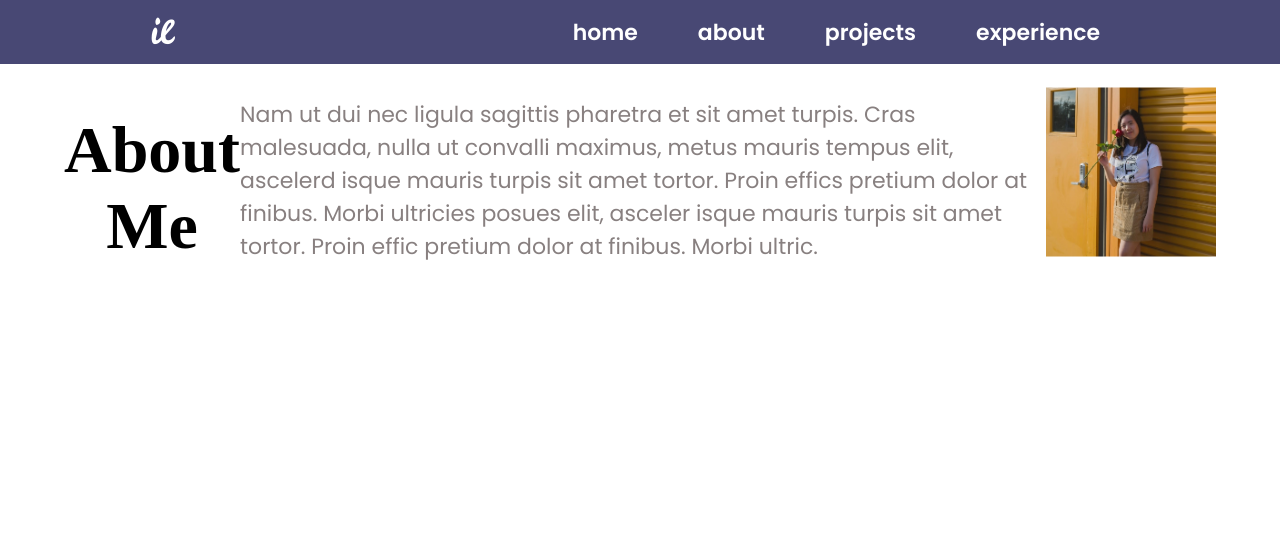
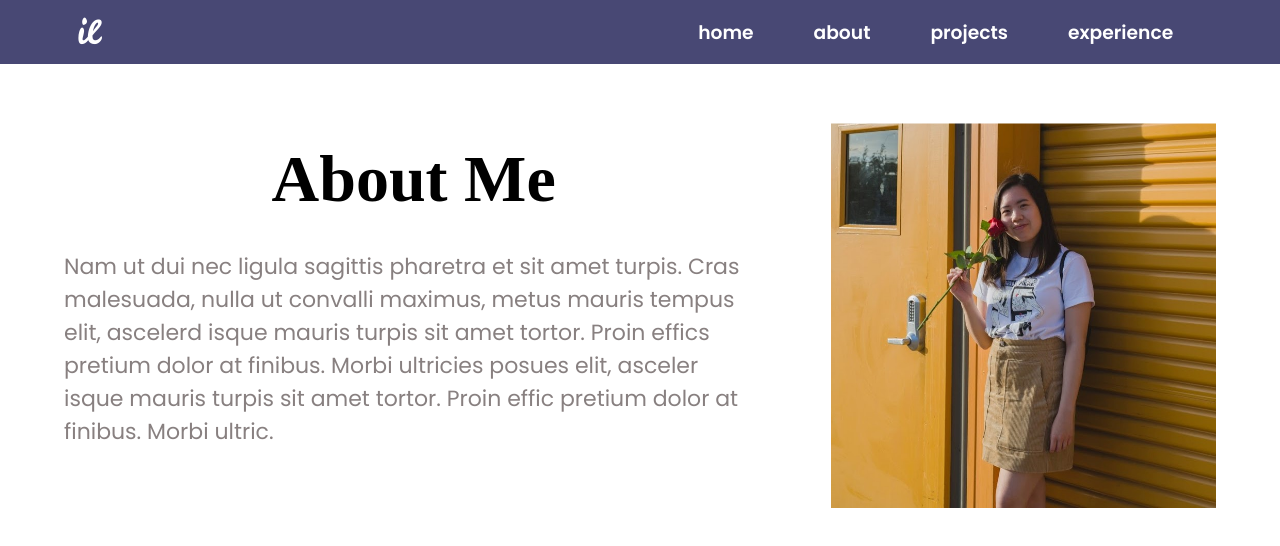
Before and after one commit to ivyla/portfoliov1, a React (Create React App) app: page /about in a window 1280 px wide. Shown: the top 546 px of the page. Built offline with nearby package versions, Linux system fonts and the light colour scheme; a web font is replaced by a local one.

Commit message:
pre-merge

```diff
--- a/package.json
+++ b/package.json
@@ -1,6 +1,7 @@
 {
   "name": "personal-site",
   "version": "0.1.0",
+  "homepage": "https://ivyla.github.io",
   "private": true,
   "dependencies": {
     "@ant-design/icons": "^4.2.2",
@@ -19,6 +20,8 @@
     "react-transition-group": "^4.4.1"
   },
   "scripts": {
+    "predeploy": "npm run build",
+    "deploy": "gh-pages -d build",
     "start": "react-scripts start",
     "build": "react-scripts build",
     "test": "react-scripts test",
--- a/src/components/About.js
+++ b/src/components/About.js
@@ -9,7 +9,7 @@ function About() {
         <div className="transition-wrapper">
             <div className="wrapper-about">
                 <div className="content-about">
-                    {/* <div className="name-and-desc-about"> */}
+                    <div className="name-and-desc-about">
                         <div className="default-title">
                             <div className="title-padding-center">
                                 About Me
@@ -26,7 +26,7 @@ function About() {
                             Proin effic pretium dolor at finibus. Morbi ultric.
                         </div>
 
-                    {/* </div> */}
+                    </div>
 
                     <div className="about-image">
                         <img src={portrait} />
--- a/src/components/Projects.js
+++ b/src/components/Projects.js
@@ -20,7 +20,7 @@ function Projects() {
                         </div>
                     </div>
 
-                    <div>
+                    <div className="projects-all">
                         {projects}
                     </div>
 
--- a/src/stylesheets/About.css
+++ b/src/stylesheets/About.css
@@ -5,6 +5,7 @@
     justify-content: center;
     align-items: center;
     flex-direction: row;
+    padding-top: 1em;
 }
 
 .content-about {
@@ -14,8 +15,14 @@
     align-items: center;
 }
 
+.name-and-desc-about {
+    width: 100%;
+    align-self: flex-start;
+}
+
+
 img {
-    max-width:100%;
+    max-width:85%;
 }
 .about-image img {
     display: block;
@@ -44,11 +51,21 @@ img {
         flex-direction: row;
     }
 
+    .wrapper-about {
+        padding-top: 2em;
+    }
+
+    .about-image img {
+        margin-right: 0;
+    }
+
 }
 
 /* Medium devices (tablets, less than 992px) */
 @media (min-width: 992px) {
-
+    .content-about {
+        max-width: 1250px;
+    }
 }
 
 /* Large devices (desktops, less than 1200px) */
--- a/src/stylesheets/Home.css
+++ b/src/stylesheets/Home.css
@@ -29,15 +29,15 @@
 
 .media-icons {
     color: #888080;
-    font-size: 2rem;
-    margin-left: 15px;
-    margin-right: 15px;
+    font-size: 1.7rem;
+    margin-left: 0.6em;
+    margin-right: 0.6em;
     transition-duration: 300ms;
     /* padding-bottom: 90px; */
 }
 
 .media-icons-container {
-    padding-top: 15px;
+    padding-top: 0.9rem;
     /* padding-bottom: 60px; */
 }
 #linkedin-icon:hover {
--- a/src/stylesheets/Navigation.css
+++ b/src/stylesheets/Navigation.css
@@ -33,9 +33,10 @@
     align-items: center;
     margin: 0 auto;
     width: 88%;
-    max-width: 980px;
+    max-width: 1400px;
 }
 .navItem{
+    font-size: 0.85rem;
     font-family: "Poppins";
     font-weight: 600;
     text-decoration: none;
--- a/src/stylesheets/Projects.css
+++ b/src/stylesheets/Projects.css
@@ -9,6 +9,10 @@
     /* margin-top: 4vw; */
 }
 
+/* .projects-all {
+    width: 50%;
+} */
+
 .project-metadata {
     display: flex;
     flex-direction: column;
@@ -19,6 +23,9 @@
 /* Media Queries source:  */
 /* http://devfacts.com/media-queries-breakpoints-2020/ */
 @media (min-width: 320px) {
+    .wrapper-projects {
+        max-width: 450px;
+    }
 }
 
 /* Small devices (landscape phones, less than 768px) */
@@ -26,6 +33,11 @@
     .project-metadata {
         flex-direction: row;
         align-items: center;
+    }
+
+    .wrapper-projects {
+        padding-left: 3.5rem;
+        max-width: 700px;
     }
 }
 
--- a/src/stylesheets/Theme.css
+++ b/src/stylesheets/Theme.css
@@ -15,6 +15,9 @@ Yellow: #FBE897
 Blue: #989BE6
 */
 
+html {
+    overflow-x: hidden;
+}
 /* taken from about or home? */
 .default-title {
     font-family: 'Playfair-Display';
@@ -28,6 +31,8 @@ Blue: #989BE6
     /* text-shadow: 0px 3px 6px #d4d4d4; */
 
 }
+
+
 
 /* taken from home */
 .default-header {
```
Lines whose indentation alone changed are shown as unchanged.
